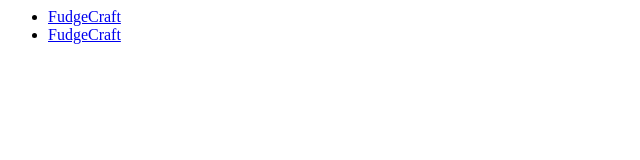
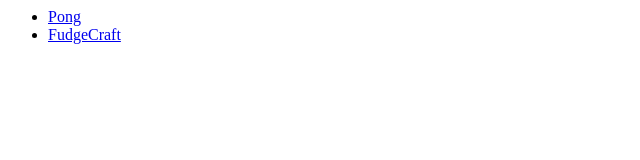
Before and after one commit to AndreGrevinga/PrimaWS2019, an Electron app: page index.html in a window 1280 px wide. Shown: the full height of the page, 0-640 px from the left. Drawn offline with Linux system fonts and the light colour scheme.

Commit message:
Fix: error in index

```diff
--- a/index.html
+++ b/index.html
@@ -1,4 +1,4 @@
 <ul>
-  <li><a href="/PongFinal/Main.html">FudgeCraft</a></li>
-  <li><a href="/FudgeCraft/Main.html">FudgeCraft</a></li>
+  <li><a href="/PrimaWS2019/PongFinal/Main.html">Pong</a></li>
+  <li><a href="/PrimaWS2019/FudgeCraft/Main.html">FudgeCraft</a></li>
 </ul>
```
